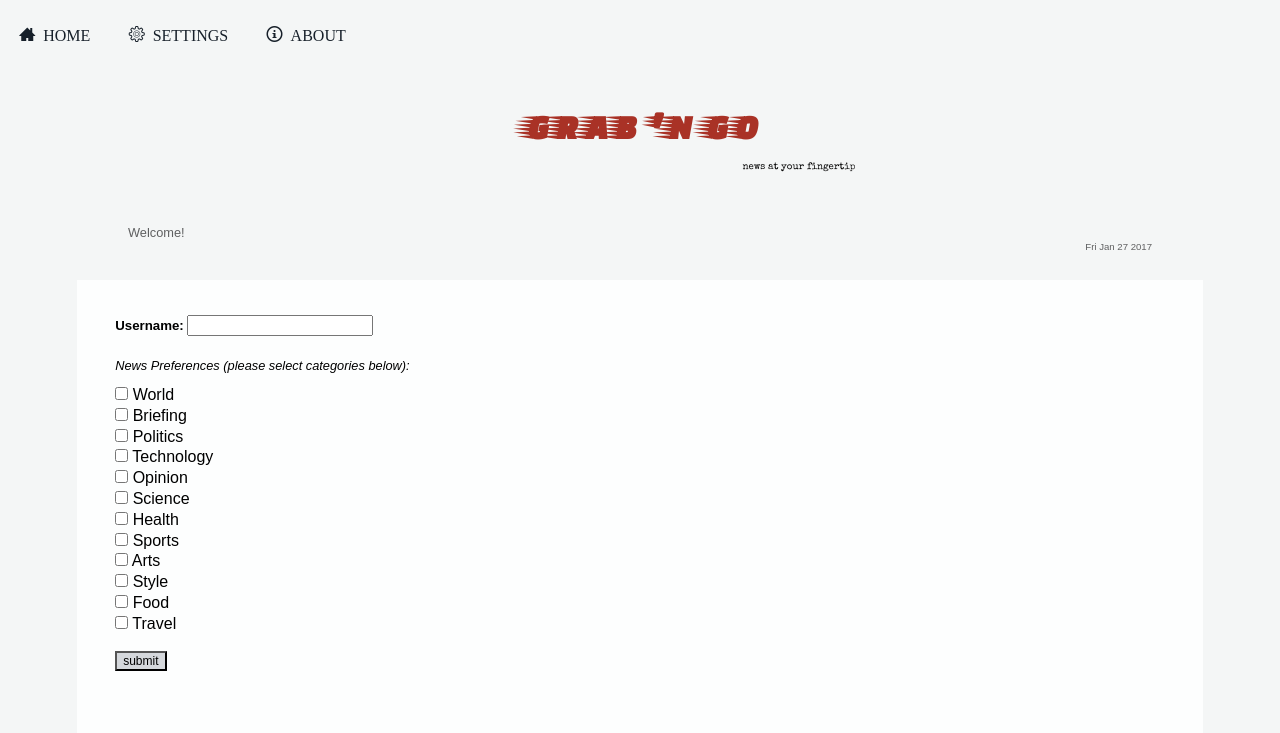
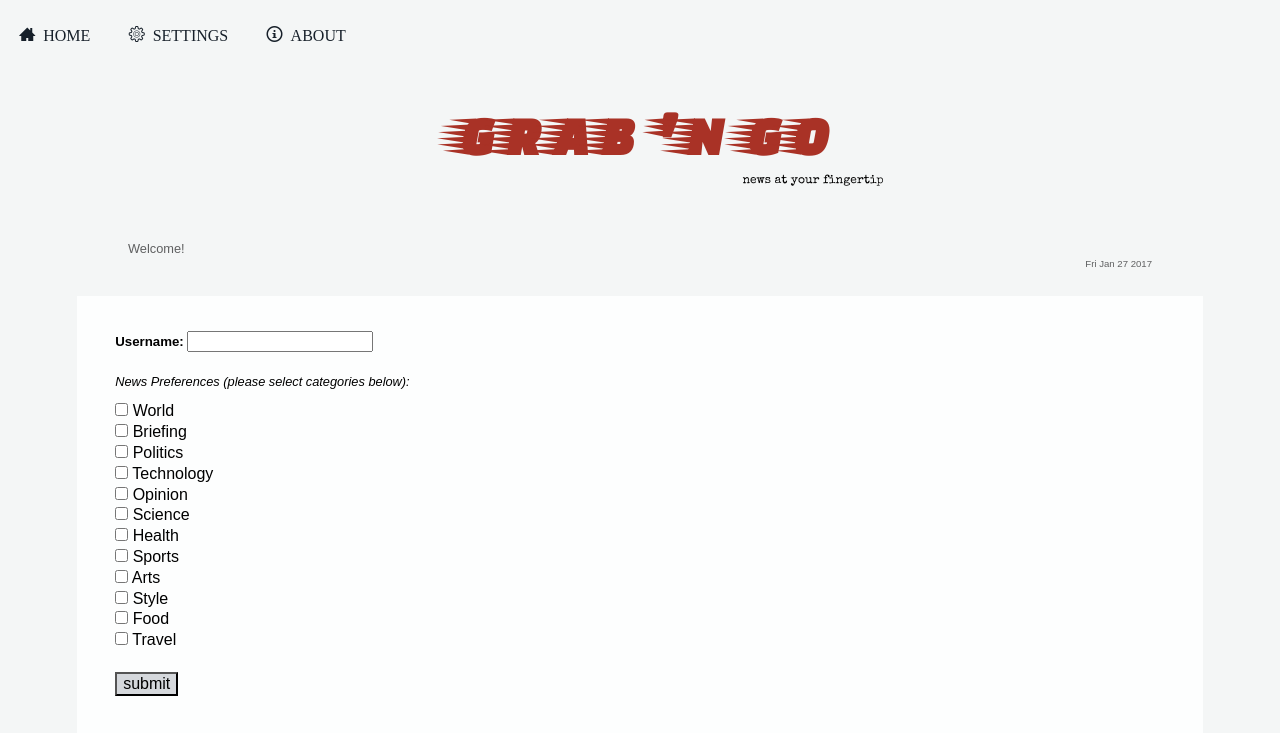
Before and after one commit to annieqton/GrabNGo, a website: page public/index.html in a window 1280 px wide. Shown: the top 733 px of the page. Drawn offline with nearby package versions, Linux system fonts and the light colour scheme; files whose address does not match are found by name; a web font is replaced by a local one.

Commit message:
logo and tagline responsive font

```diff
--- a/public/styles/base.css
+++ b/public/styles/base.css
@@ -2,7 +2,7 @@
 
 body {
   line-height: 1.3;
-  font-size: 100%;
+  font-size: 14px;
   background-color: #F4F6F6;
   }
 
@@ -15,11 +15,7 @@ main {
 /*TEXT STYLES ==============================*/
 
 p {
-  font-size: 12px;
-}
-
-address {
-  display: inline-block;
+  font-size: 100%;
 }
 
 /*LINK STYLES ==============================*/
@@ -36,3 +32,9 @@ a:visited {
 a:hover {
   color: #991808;
 }
+
+@media only screen and (min-width: 493px) {
+  body {
+    font-size: 16px;
+  }
+}
--- a/public/styles/layout.css
+++ b/public/styles/layout.css
@@ -33,7 +33,6 @@ margin-bottom: 5%;
 
 }
 
-/*mobile design 492 x 653*/
 @media only screen and (max-width: 492px) {
 
   .heading-group-h1 {
--- a/public/styles/modules.css
+++ b/public/styles/modules.css
@@ -35,13 +35,13 @@
   font-family: 'Faster One', cursive;
   color: #A93226;
   text-align: center;
-  font-size: 250%;
+  font-size: 2em;
   margin-bottom: 1%;
 }
 
 #tagline {
   font-family: 'Special Elite', cursive;
-  font-size: 60%;
+  font-size: 0.6em;
   margin-bottom: 5%;
   margin-left: 60%;
 }
@@ -108,6 +108,7 @@ footer {
   text-align: center;
   margin-bottom: 5%;
 }
+
 @media only screen and (min-width: 493px) {
   .icon-menu {
     display: none;
@@ -129,6 +130,17 @@ footer {
   .main-nav ul li:hover a {
 
   }
+  #logo {
+    font-size: 4em;
+    margin: 0.3em 0 0 0;
+  }
+
+  #tagline {
+    font-family: 'Special Elite', cursive;
+    font-size: 0.75em;
+    margin-bottom: 5%;
+    margin-left: 60%;
+  }
 
   img {
     width: 50%;
```
